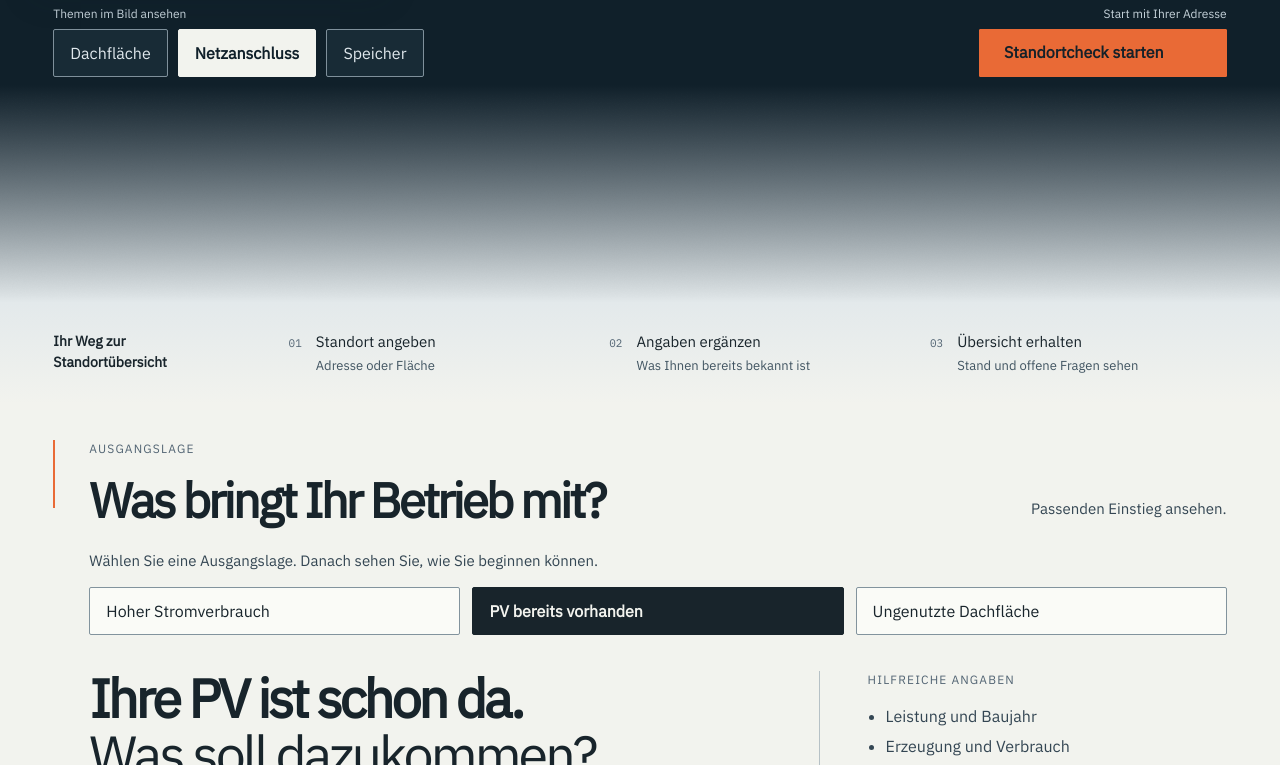
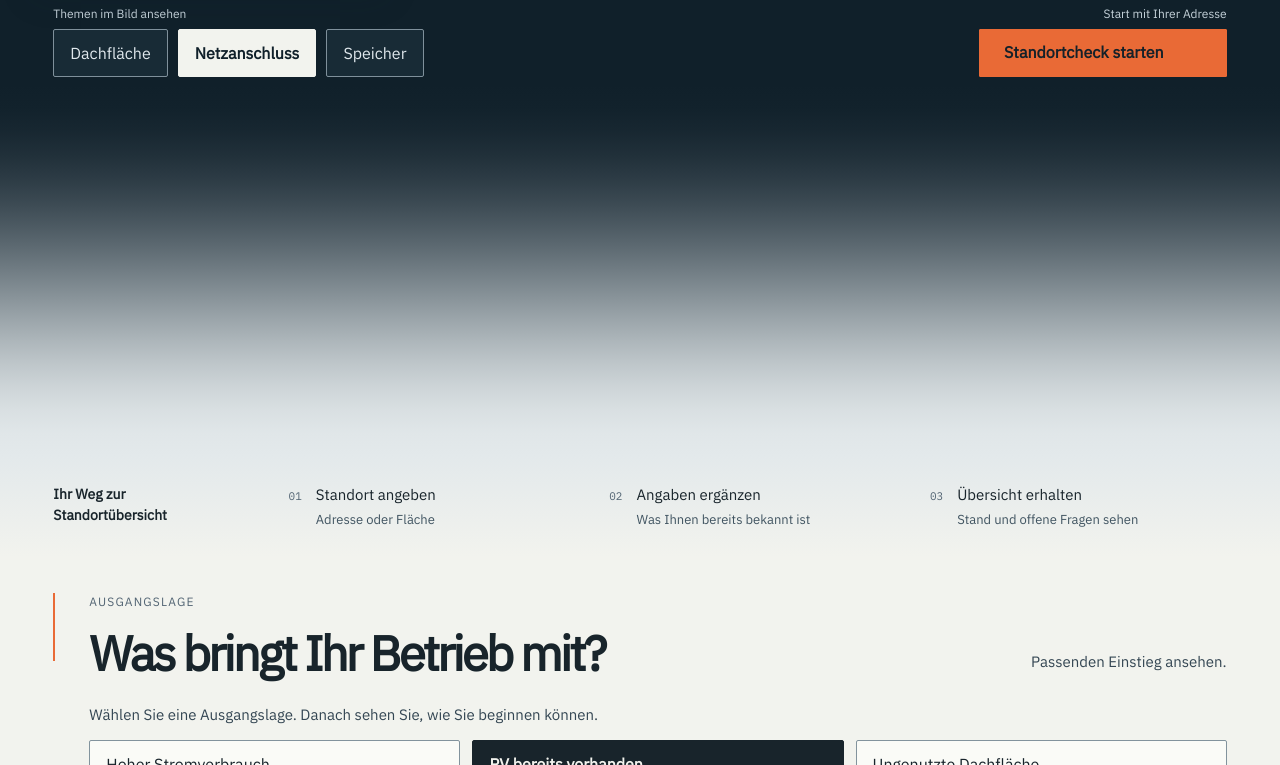
Before and after one commit to wrguck-stack/project-gateway, a Next.js app: page / in a window 1280 px wide. Shown: the part 715-1480 px from the top of the page. Built offline with nearby package versions, Linux system fonts and the light colour scheme; some icons are missing.

Commit message:
fix: soften section transitions with longer eased blends and remove grain

```diff
--- a/src/components/fieldbook-landing.css
+++ b/src/components/fieldbook-landing.css
@@ -5,7 +5,7 @@
   --font-sans: var(--font-fieldbook);
   --font-mono: "IBM Plex Mono", monospace;
   --fieldbook-gutter: clamp(20px, 4.1667vw, 80px);
-  --fieldbook-transition: clamp(152px, 17vw, 264px);
+  --fieldbook-transition: clamp(260px, 29vw, 440px);
   --color-canvas: #10202a;
   --color-surface: #22323b;
   --color-raised: #2b3d47;
@@ -399,27 +399,35 @@
     var(--fieldbook-blend-base);
   color: #18242b;
 }
-/* Native perceptual interpolation avoids hand-quantized intermediate colors.
-   The preceding declarations remain the fallback for older browsers. */
-@supports (background: linear-gradient(to bottom in oklab, #000, #fff)) {
+/* Smoothstep easing (3t² − 2t³) gently enters and leaves the adjacent surfaces.
+   Keep the intermediate colors in floating-point OKLab rather than rounding
+   them to hex. The longer ramp and eased endpoints need no grain or blur.
+   The preceding two-color declarations remain the older-browser fallback. */
+@supports (background: linear-gradient(in oklab, color-mix(in oklab, #000, #fff), #fff)) {
   .gateway-fieldbook :is(.fieldbook-route, .fieldbook-closing) {
     background-image:
-      linear-gradient(to bottom in oklab, var(--fieldbook-blend-from), var(--fieldbook-blend-to)),
+      linear-gradient(
+        to bottom in oklab,
+        var(--fieldbook-blend-from),
+        color-mix(in oklab, var(--fieldbook-blend-from), var(--fieldbook-blend-to) 1.123%) 6.25%,
+        color-mix(in oklab, var(--fieldbook-blend-from), var(--fieldbook-blend-to) 4.2969%) 12.5%,
+        color-mix(in oklab, var(--fieldbook-blend-from), var(--fieldbook-blend-to) 9.2285%) 18.75%,
+        color-mix(in oklab, var(--fieldbook-blend-from), var(--fieldbook-blend-to) 15.625%) 25%,
+        color-mix(in oklab, var(--fieldbook-blend-from), var(--fieldbook-blend-to) 23.1934%) 31.25%,
+        color-mix(in oklab, var(--fieldbook-blend-from), var(--fieldbook-blend-to) 31.6406%) 37.5%,
+        color-mix(in oklab, var(--fieldbook-blend-from), var(--fieldbook-blend-to) 40.6738%) 43.75%,
+        color-mix(in oklab, var(--fieldbook-blend-from), var(--fieldbook-blend-to) 50%) 50%,
+        color-mix(in oklab, var(--fieldbook-blend-from), var(--fieldbook-blend-to) 59.3262%) 56.25%,
+        color-mix(in oklab, var(--fieldbook-blend-from), var(--fieldbook-blend-to) 68.3594%) 62.5%,
+        color-mix(in oklab, var(--fieldbook-blend-from), var(--fieldbook-blend-to) 76.8066%) 68.75%,
+        color-mix(in oklab, var(--fieldbook-blend-from), var(--fieldbook-blend-to) 84.375%) 75%,
+        color-mix(in oklab, var(--fieldbook-blend-from), var(--fieldbook-blend-to) 90.7715%) 81.25%,
+        color-mix(in oklab, var(--fieldbook-blend-from), var(--fieldbook-blend-to) 95.7031%) 87.5%,
+        color-mix(in oklab, var(--fieldbook-blend-from), var(--fieldbook-blend-to) 98.877%) 93.75%,
+        var(--fieldbook-blend-to)
+      ),
       var(--fieldbook-blend-base);
   }
-}
-/* Fixed-size, monochrome micro-dither breaks up display quantization bands.
-   Confine it to empty padding, fade its edges, and never intercept a click. */
-.gateway-fieldbook :is(.fieldbook-route, .fieldbook-closing)::before {
-  content: "";
-  position: absolute;
-  inset: 0 0 auto;
-  height: var(--fieldbook-transition);
-  background: url("/energy/gateway-gradient-dither.svg") repeat;
-  background-size: 128px 128px;
-  opacity: 0.012;
-  mask-image: linear-gradient(to bottom, transparent, #000 12px, #000 calc(100% - 12px), transparent);
-  pointer-events: none;
 }
 .gateway-fieldbook .fieldbook-route > p {
   margin: 0;
```
Also changed, not shown: public/energy/gateway-gradient-dither.svg (deleted), 4 other files (tests, documents, lock files or other folders).
